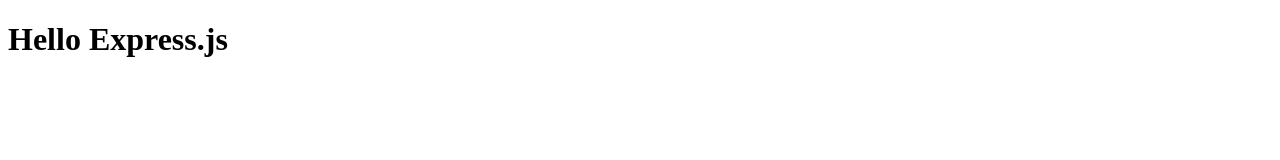
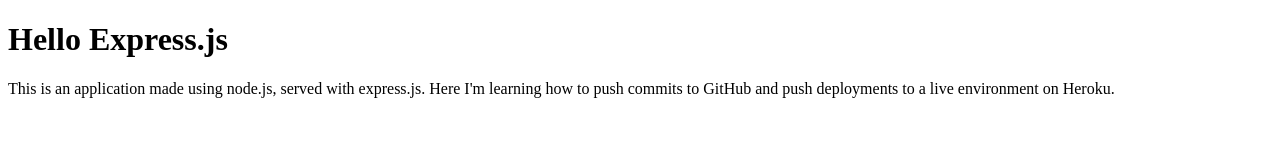
Before and after one commit to rsruggles/web-server, a website: page public/index.html in a window 1280 px wide. Drawn offline with Linux system fonts and the light colour scheme.

Commit message:
Updated language in index.html

```diff
--- a/public/index.html
+++ b/public/index.html
@@ -7,5 +7,6 @@
 
   <body>
     <h1>Hello Express.js</h1>
+    <p>This is an application made using node.js, served with express.js. Here I'm learning how to push commits to GitHub and push deployments to a live environment on Heroku.</p>
   </body>
 </html>
```
